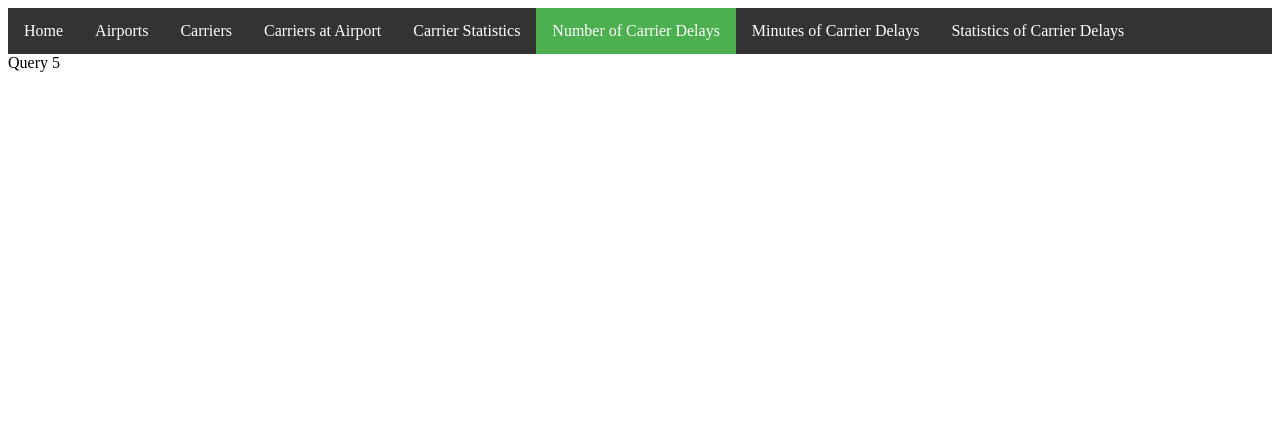
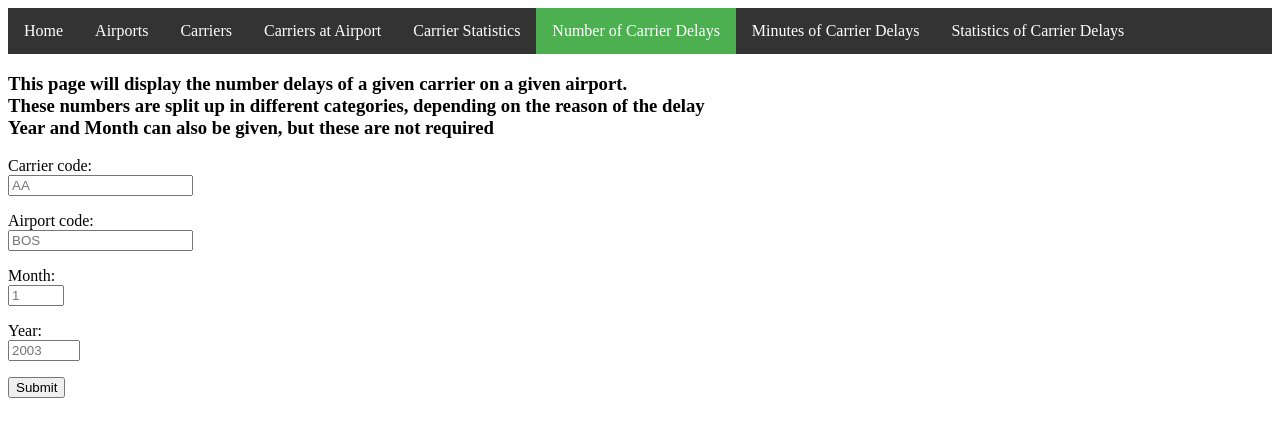
Before and after one commit to SinasAppel/WebEngineering, a Django app: page /carriers/delays in a window 1280 px wide. Shown: the top 437 px of the page. Run offline with Django 3.2, Linux system fonts and the light colour scheme.

Commit message:
Query 5 finished

```diff
--- a/airapi/frontend/views.py
+++ b/airapi/frontend/views.py
@@ -69,6 +69,33 @@ def carrier_delays(request):
     context = {
         'active': "Number of Carrier Delays",
     }
+    if request.method == 'POST':
+        carrier_code = request.POST.get("carrier_code", False)
+        airport_code = request.POST.get("airport_code", False)
+        month = request.POST.get("month", False)
+        year = request.POST.get("year", False)
+        rs = "http://localhost:8000/v1/carriers/statistics/"
+        rs = rs + carrier_code + "/flights/delays"
+        rs = rs + "?airport-code=" + airport_code
+        if year and month:
+            rs = rs + "&year=" + year + "&month=" + month
+        r = requests.get(rs)
+        j = json.loads(r.json())
+        len_j = len(j)
+        late_aircraft = []
+        weather = []
+        security = []
+        national_aviation_system = []
+        carrier = []
+        for i in range(len_j):
+            late_aircraft.append(j[i]['delays']['late aircraft'])
+            weather.append(j[i]['delays']['weather'])
+            security.append(j[i]['delays']['security'])
+            national_aviation_system.append(j[i]['delays']['security'])
+            carrier.append(j[i]['delays']['carrier'])
+        data = zip(late_aircraft, weather, security, national_aviation_system, carrier)
+        context['data'] = data
+
     return render(request, 'frontend/number_of_carrier_delays.html', context)
 
 
--- a/airapi/templates/frontend/number_of_carrier_delays.html
+++ b/airapi/templates/frontend/number_of_carrier_delays.html
@@ -1,4 +1,48 @@
 {% extends 'base.html' %}
 {% block content %}
-Query 5
+<h3>
+    This page will display the number delays of a given carrier on a given airport. <br>
+    These numbers are split up in different categories, depending on the reason of the delay <br>
+    Year and Month can also be given, but these are not required <br>
+</h3>
+
+<form action="/carriers/delays" method="post">{% csrf_token %}
+    <p>
+        Carrier code: <br>
+        <input type="text" name="carrier_code" placeholder="AA">
+    </p>
+    <p>
+        Airport code: <br>
+        <input type="text" name="airport_code" placeholder="BOS">
+    </p>
+    <p>
+        Month: <br>
+        <input type="number" name ="month" min="1" max="12" placeholder="1">
+    </p>
+    <p>
+        Year: <br>
+        <input type="number" name="year" min="2003" max="2016" placeholder="2003">
+    </p>
+
+    <input type="submit" value="Submit">
+</form>
+
+{% if data %}
+    <ul>
+    {% for la,w,s,nas,c in data %}
+        <li>
+            Statistics:
+            <ul>
+                <li>
+                    Late Aircraft: {{ la }} <br>
+                    Weather:  {{ w }}<br>
+                    Security delays: {{ s }}<br>
+                    National Aviation System:  {{ nas }}<br>
+                    By Carrier: {{ c }}<br>
+                </li>
+            </ul>
+        </li>
+    {% endfor %}
+    </ul>
+{% endif %}
 {% endblock %}
```
Also changed, not shown: airapi/carriers/views.py (+30 -0 lines).
